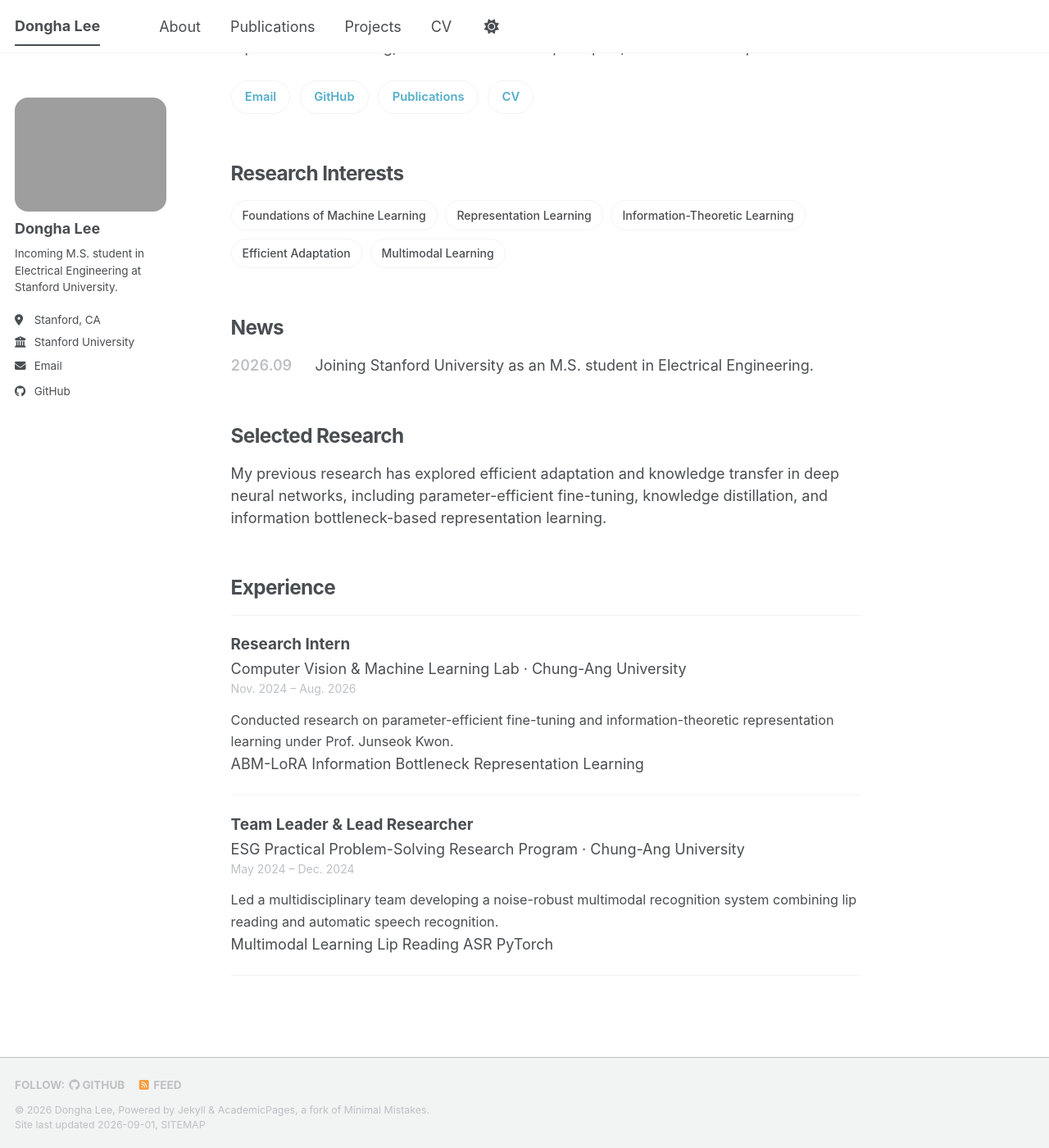
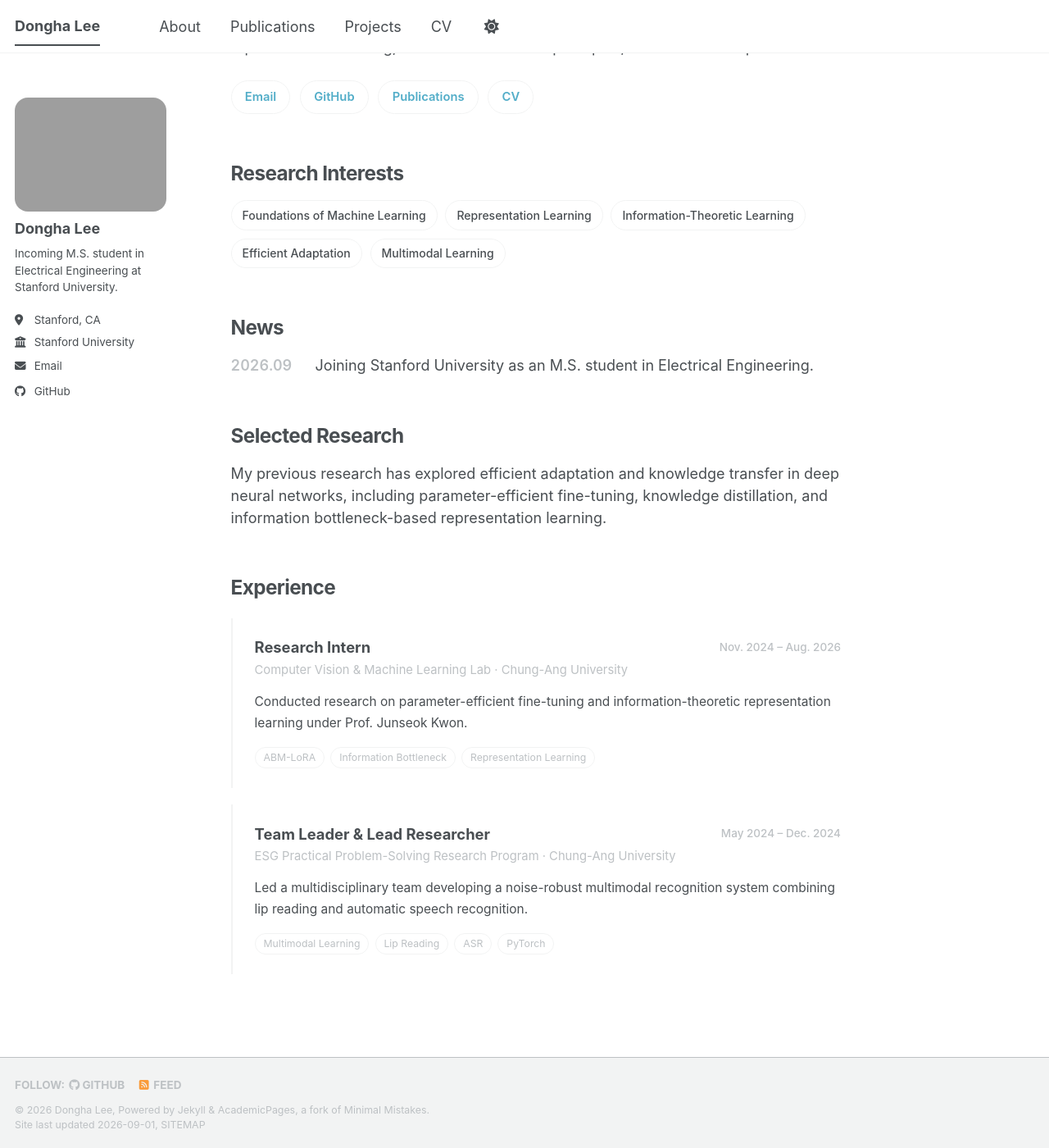
Before and after one commit to lee-research/lee-research.github.io, a Jekyll site: the page built from _pages/about.md, in a window 1280 px wide and 1400 px high, scrolled down 290 px. Shown: the whole window at 82% size. Built offline with Jekyll 4.4.1, drawn with Linux system fonts in a browser that asks for light colours; a script bundle is joined from its source files by our own code; library files that are not in the unit come from our copies.

Commit message:
Update _custom.scss

```diff
--- a/_sass/_custom.scss
+++ b/_sass/_custom.scss
@@ -231,59 +231,101 @@
    ======================================== */
 
 .experience-list {
-  margin-top: 1rem;
+  margin-top: 1.25rem;
 }
 
 .experience-item {
-  padding: 1.35rem 0;
-  border-top: 1px solid var(--global-border-color);
+  position: relative;
+
+  margin-bottom: 1.1rem;
+  padding: 1.3rem 1.4rem 1.35rem 1.5rem;
+
+  border-left: 2px solid var(--global-border-color);
+  border-radius: 0 10px 10px 0;
+
+  transition:
+    border-color 0.15s ease,
+    background 0.15s ease;
 }
 
-.experience-item:last-child {
-  border-bottom: 1px solid var(--global-border-color);
+.experience-item:hover {
+  border-left-color: var(--global-link-color);
+  background: rgba(255, 255, 255, 0.025);
 }
 
-.experience-header {
+.experience-top {
   display: flex;
   justify-content: space-between;
   align-items: flex-start;
+
   gap: 2rem;
 }
 
 .experience-item h3 {
-  margin: 0 0 0.25rem;
-  font-size: 1.05rem;
+  margin: 0 0 0.2rem !important;
+
+  font-size: 1.02rem;
   font-weight: 700;
+  line-height: 1.35;
 }
 
-.experience-place {
-  margin: 0 !important;
-  font-size: 0.85rem !important;
+.experience-org {
+  font-size: 0.82rem;
   color: var(--global-text-color-light);
 }
 
 .experience-date {
+  flex-shrink: 0;
+
+  padding-top: 0.1rem;
+
+  font-size: 0.75rem;
+  font-weight: 500;
+
+  color: var(--global-text-color-light);
   white-space: nowrap;
-  font-size: 0.78rem;
+}
+
+.experience-desc {
+  max-width: 760px;
+
+  margin: 0.85rem 0 0 !important;
+
+  font-size: 0.86rem !important;
+  line-height: 1.65;
+}
+
+.experience-tags {
+  display: flex;
+  flex-wrap: wrap;
+
+  gap: 0.4rem;
+
+  margin-top: 0.9rem;
+}
+
+.experience-tags span {
+  padding: 0.24rem 0.55rem;
+
+  border: 1px solid var(--global-border-color);
+  border-radius: 999px;
+
+  font-size: 0.68rem;
+  line-height: 1.3;
+
   color: var(--global-text-color-light);
 }
 
-.experience-item > p {
-  max-width: 800px;
-  margin: 0.8rem 0 0 !important;
-  font-size: 0.9rem !important;
-  line-height: 1.65;
-}
 
-.experience-highlight {
-  font-size: 0.78rem !important;
-  font-weight: 600;
-  color: var(--global-link-color);
-}
+/* Mobile */
+@media (max-width: 768px) {
 
-@media (max-width: 768px) {
-  .experience-header {
+  .experience-top {
     flex-direction: column;
-    gap: 0.3rem;
+    gap: 0.35rem;
+  }
+
+  .experience-item {
+    padding-left: 1rem;
   }
 }
```
